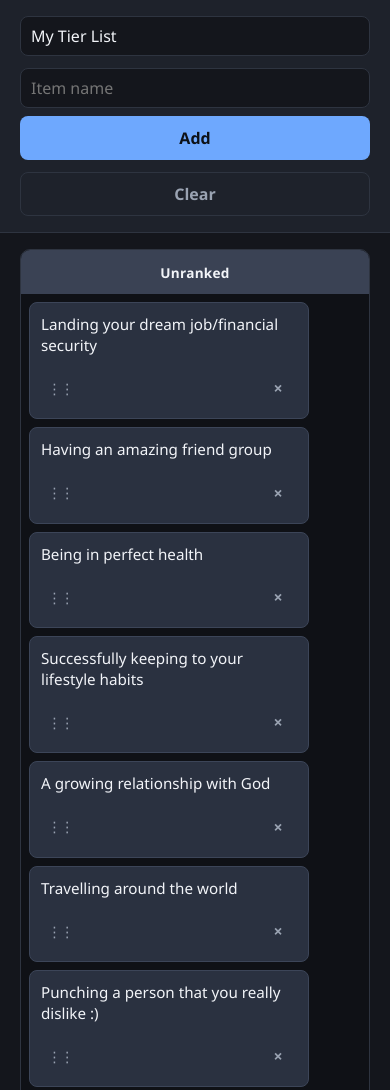
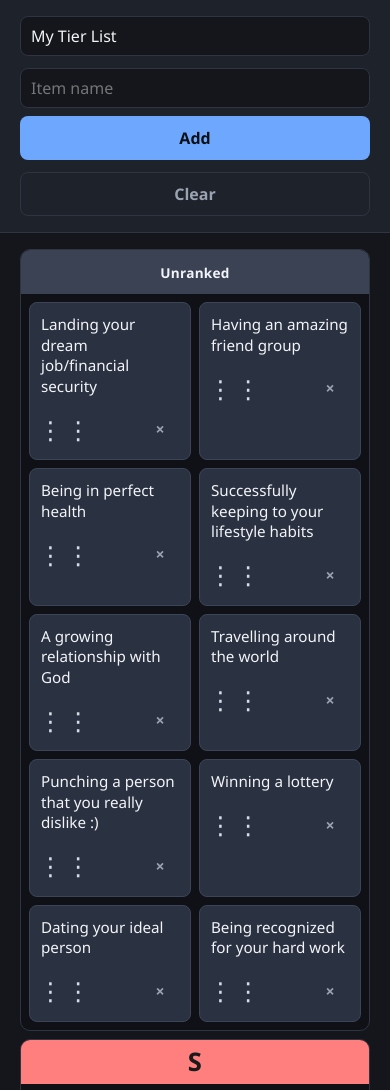
Before and after one commit to Krus5li/basic-tier-list, a plain HTML site: page index.html in a window 390 px wide. Shown: the top 1090 px of the page. Drawn offline with Linux system fonts and the light colour scheme.

Commit message:
edits to card

```diff
--- a/styles.css
+++ b/styles.css
@@ -203,12 +203,13 @@ button {
 .handle {
   flex: 0 0 auto;
   margin-right: auto;
-  color: var(--muted);
+  color: #d5dde8;
   cursor: grab;
   user-select: none;
   touch-action: none;
-  letter-spacing: -0.12em;
-  font-size: 0.9rem;
+  letter-spacing: 0.12em;
+  font-size: 1.55rem;
+  line-height: 1;
 }
 
 .card.ghost {
@@ -276,6 +277,12 @@ button {
     place-items: center;
   }
 
+  .card {
+    flex: 0 0 calc(50% - 4px);
+    width: calc(50% - 4px);
+    max-width: calc(50% - 4px);
+  }
+
   .row {
     grid-template-columns: 1fr;
   }
```
